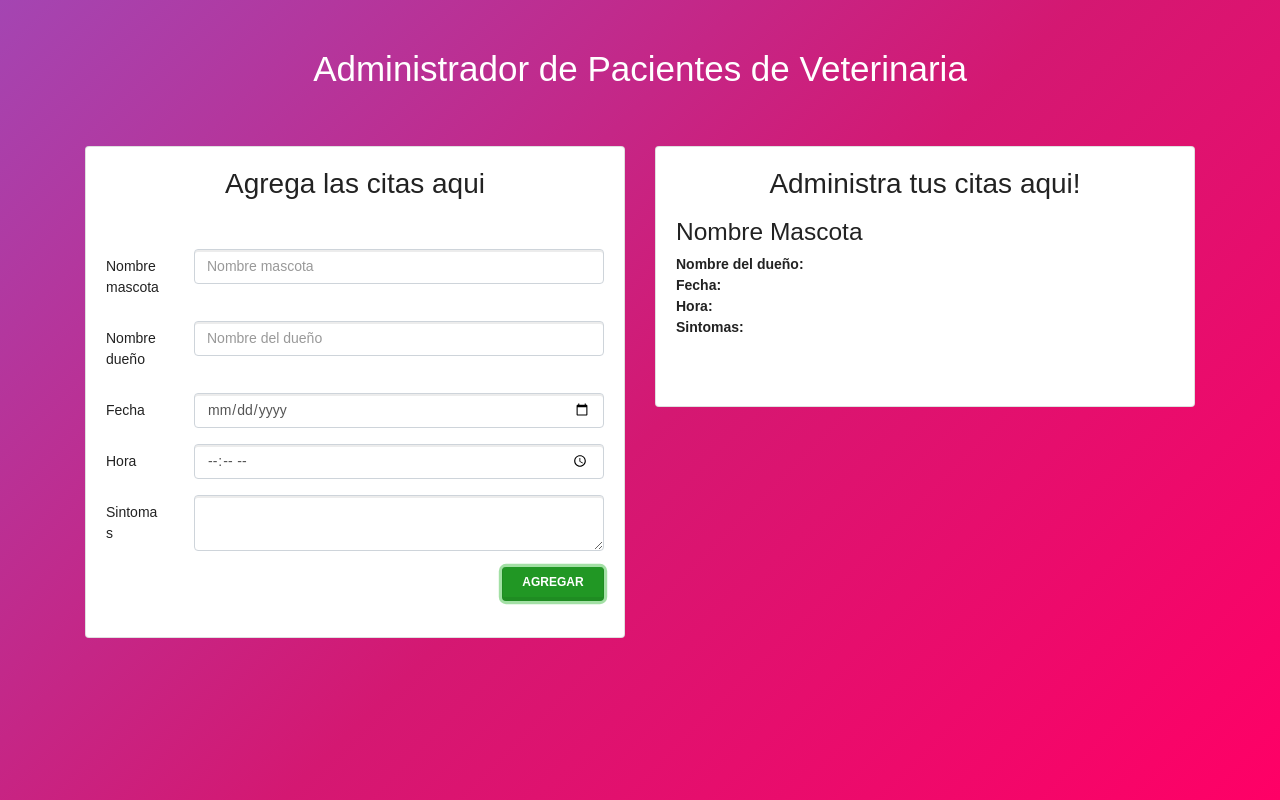
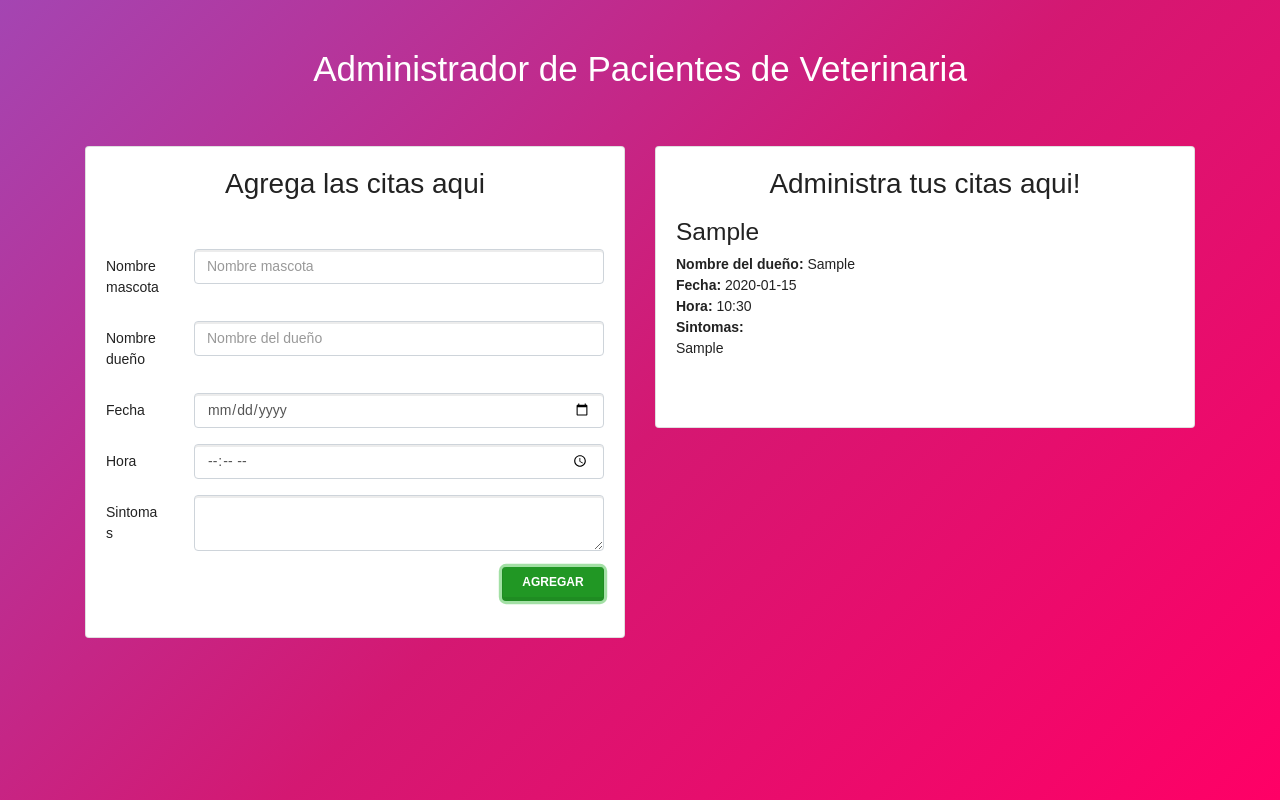
Before and after one commit to MarceLlanos/Administrador-Pacientes-Veterinaria, a React (Create React App) app: page / in a window 1280 px wide. Both pictures are taken after typing "Sample", "Sample", "2020-01-15", "10:30", "Sample" into the empty fields and a click on the button "AGREGAR". Built offline with nearby package versions, Linux system fonts and the light colour scheme.

Commit message:
Se creo el componente cita donde se paso la informacion de ListaCita mediante un Object key a cita

```diff
--- a/src/components/Cita.js
+++ b/src/components/Cita.js
@@ -4,15 +4,16 @@
 class Cita extends Component {
 
   render() {
+		const {duenio, fecha, hora, id, mascota, sintomas} =  this.props.info
     return (
       <div className = "media mt-3">
 				<div className = "media-body">
-					<h3 className = "mt-0">Nombre Mascota</h3>
-					<p className = "card-text"><span>Nombre del dueño: </span></p>
-					<p className = "card-text"><span>Fecha: </span></p>
-					<p className = "card-text"><span>Hora: </span></p>
+					<h3 className = "mt-0">{mascota}</h3>
+					<p className = "card-text"><span>Nombre del dueño: </span>{duenio}</p>
+					<p className = "card-text"><span>Fecha: </span>{fecha}</p>
+					<p className = "card-text"><span>Hora: </span>{hora}</p>
 					<p className = "card-text"><span>Sintomas: </span></p>
-					<p className = "card-text"></p>
+					<p className = "card-text">{sintomas}</p>
 				</div>
       </div>
     );
--- a/src/components/ListaCitas.js
+++ b/src/components/ListaCitas.js
@@ -12,8 +12,14 @@
       <div className = "card mt-5">
 				<div className = "card-body">
 					<h2 className = "card-title text-center">{mensaje}</h2>
+
 					<div className = "lista-citas">
-						<Cita citas = {this.citas}/>
+						{Object.keys(this.props.citas).map(cita => (
+							<Cita
+								key = {cita}
+								info = {this.props.citas[cita]}
+							/>
+						))}
 					</div>
 				</div>
 			</div>
```
